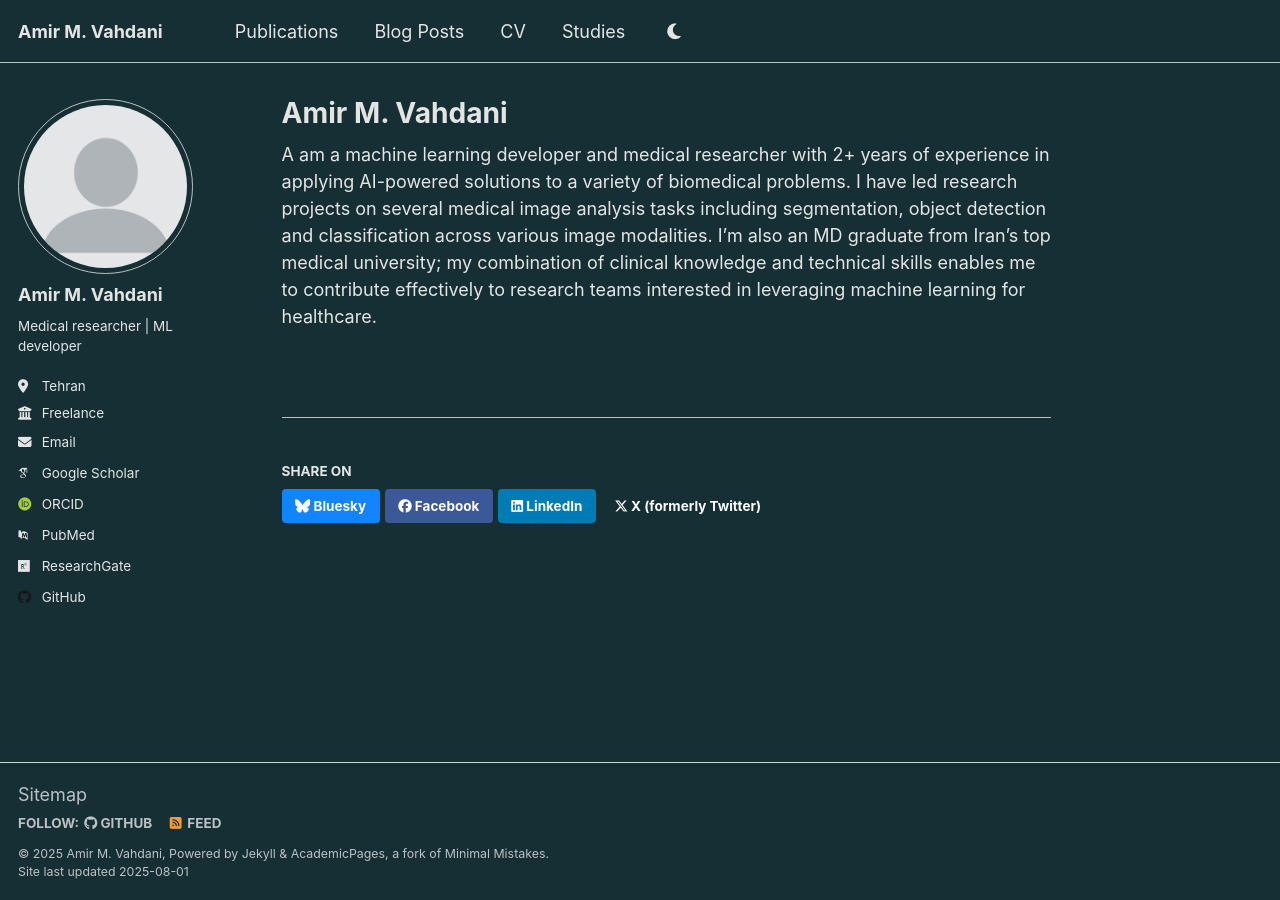
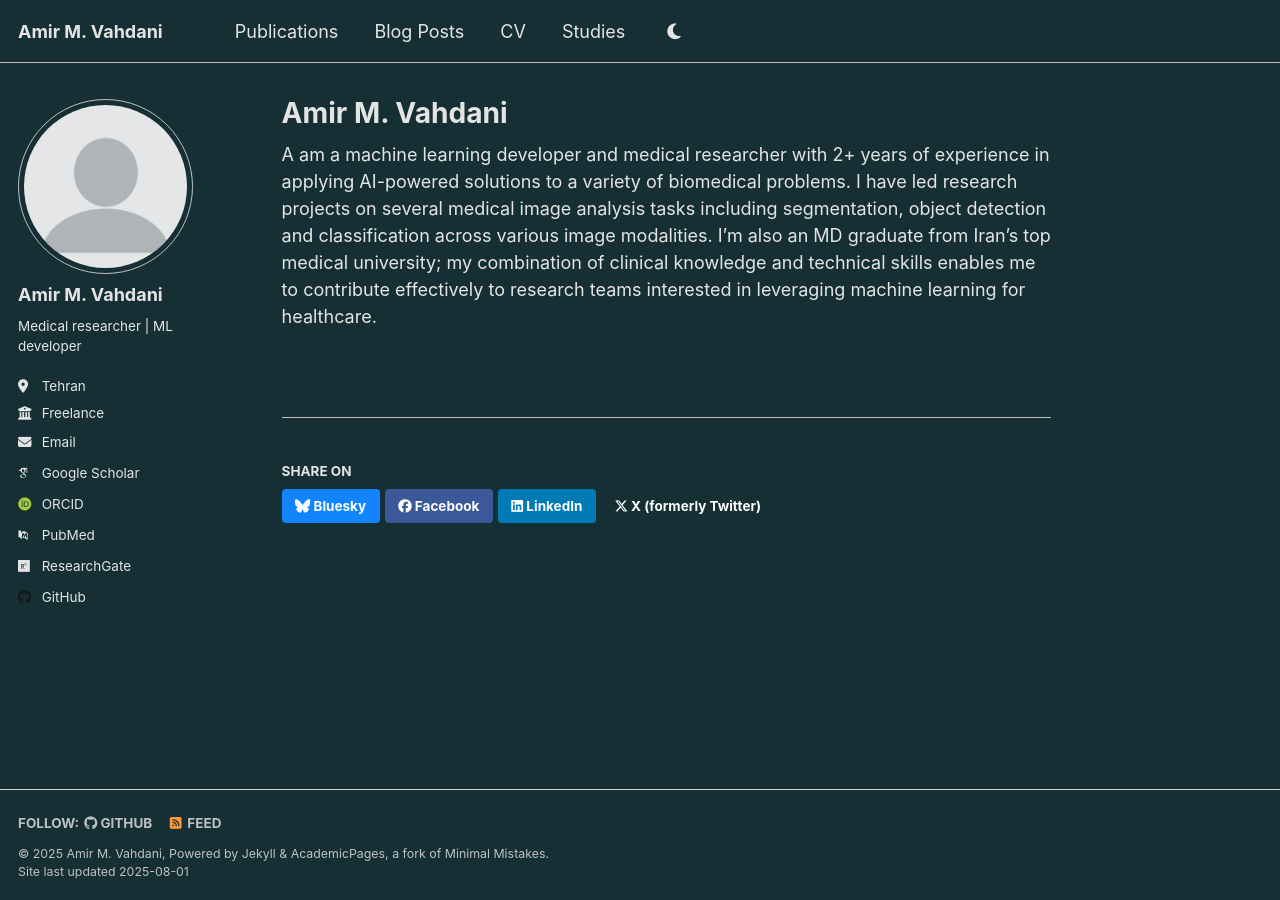
Before and after one commit to AmirV97/amirv97.github.io, a Jekyll site: the page built from _pages/about.md, in a window 1280 px wide. Built offline with Jekyll 4.4.1, drawn with Linux system fonts in a browser that asks for light colours; some web fonts are replaced.

Commit message:
Sitemap in footer removed.

```diff
--- a/_config.yml
+++ b/_config.yml
@@ -131,7 +131,7 @@ yandex_site_verification :
 
 # Social Sharing
 twitter:
-  username               : &twitter
+  username               :
 facebook:
   username               :
   app_id                 :
@@ -295,7 +295,7 @@ plugins:
   - jekyll-feed
   - jekyll-gist
   - jekyll-paginate
-  - jekyll-sitemap
+  # - jekyll-sitemap
   - jekyll-redirect-from
   - jemoji
 
@@ -304,7 +304,7 @@ whitelist:
   - jekyll-feed
   - jekyll-gist
   - jekyll-paginate
-  - jekyll-sitemap
+  # - jekyll-sitemap
   - jekyll-redirect-from
   - jemoji
 
--- a/_includes/footer/custom.html
+++ b/_includes/footer/custom.html
@@ -1,3 +1,3 @@
 <!-- start custom footer snippets -->
-<a href="/sitemap/">Sitemap</a>
+<!-- <a href="/sitemap/">Sitemap</a> -->
 <!-- end custom footer snippets -->
```
